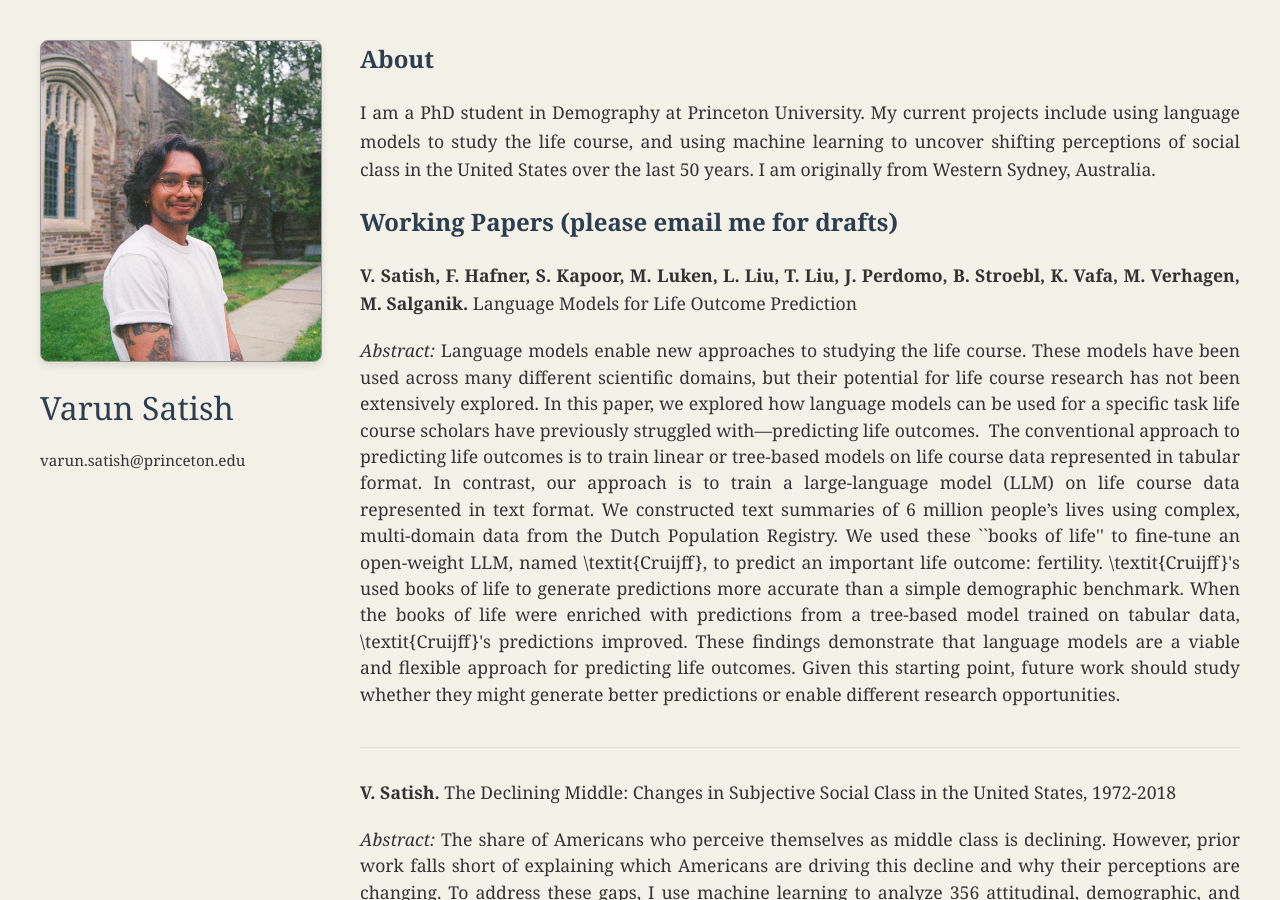
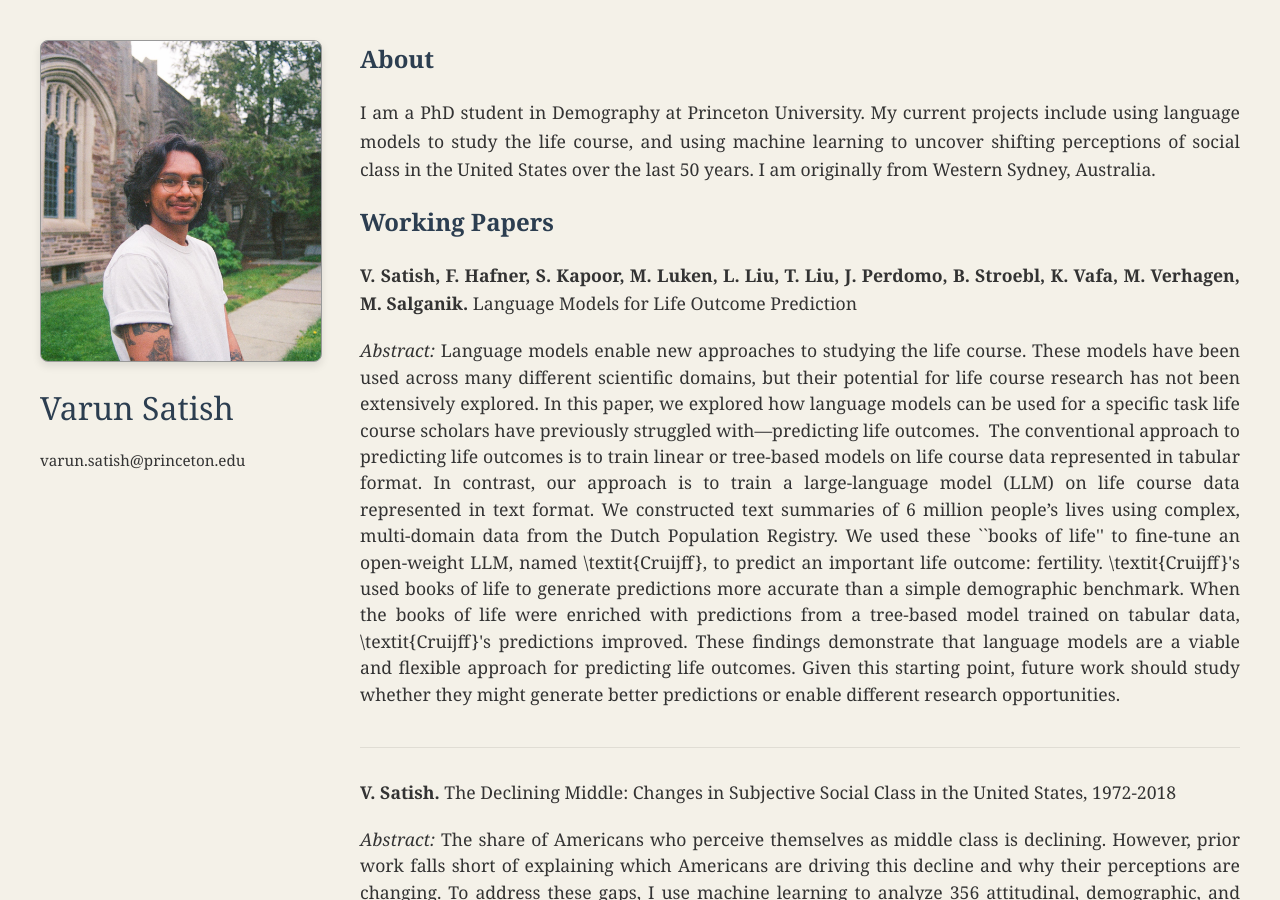
Before and after one commit to varunsatish/varunsatish.github.io, a Jekyll site: the page index.html, which Jekyll copies as it is, in a window 1280 px wide and 900 px high. Built offline with Jekyll 4.4.1, drawn with Linux system fonts in a browser that asks for light colours.

Commit message:
Remove 'please email me for drafts' from header

```diff
--- a/index.html
+++ b/index.html
@@ -146,7 +146,7 @@
 
                 <p></p>
 
-                <h2>Working Papers (please email me for drafts)</h2>
+                <h2>Working Papers</h2>
 
                 <div class="paper">
                     <p><strong>V. Satish, F. Hafner, S. Kapoor, M. Luken, L. Liu, T. Liu, J. Perdomo, B. Stroebl, K. Vafa, M. Verhagen, M. Salganik.</strong> Language Models for Life Outcome Prediction</p>
```
